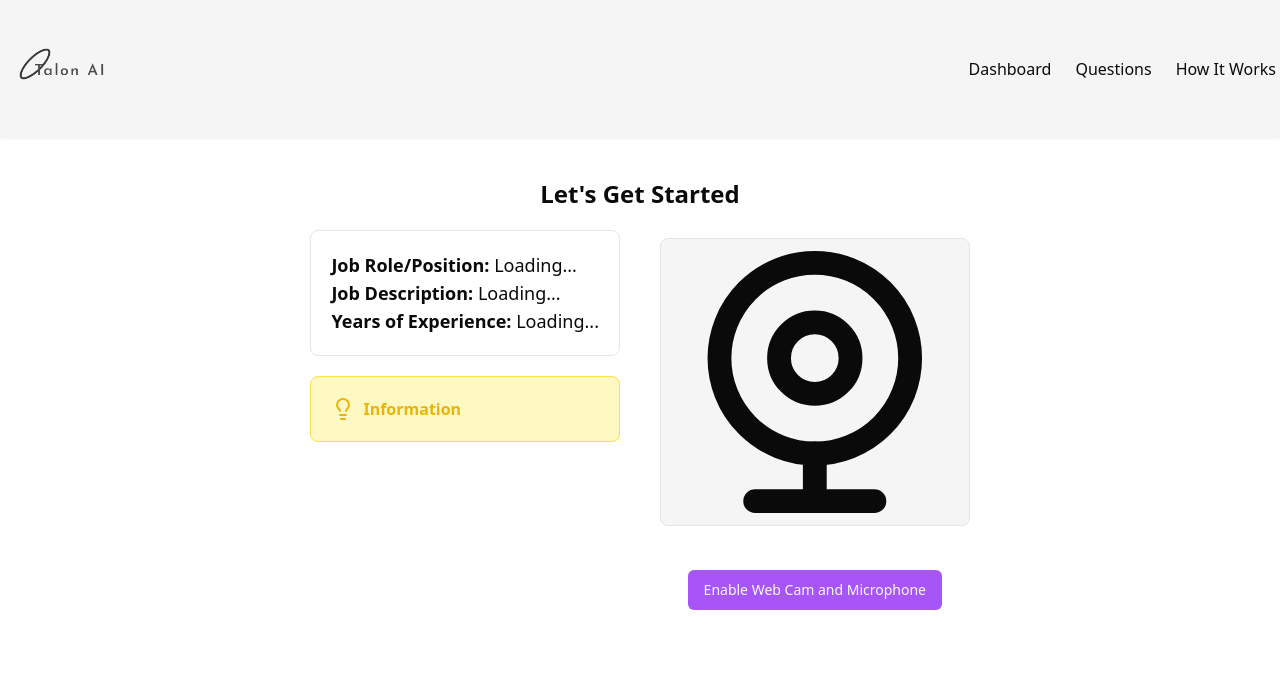
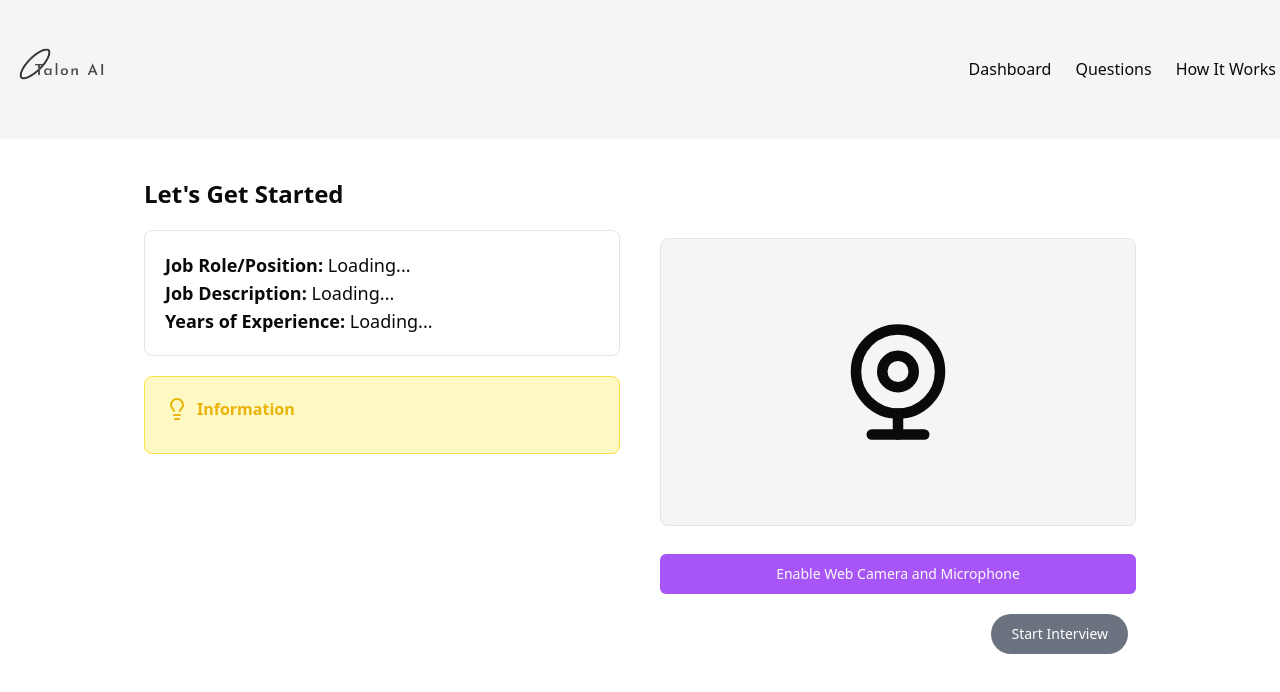
Before and after one commit to tkarusala001/talon-ai, a Next.js app: page /dashboard/interview/1 in a window 1280 px wide. Shown: the top 692 px of the page. Built offline with nearby package versions, Linux system fonts and the light colour scheme; no server answers; the database is empty.

Commit message:
finished interview intro screen

```diff
--- a/app/(auth)/sign-in/[[...sign-in]]/page.jsx
+++ b/app/(auth)/sign-in/[[...sign-in]]/page.jsx
@@ -33,7 +33,7 @@ export default function Page() {
         </h2>
 
         <p className="mt-4 leading-relaxed text-white/90">
-        Talon AI is designed for coding and computer science professionals. Practice interviews with tailored questions based on your experience and job description, record your responses, and get detailed feedback with tips for improvement, along with a performance rating to sharpen your skills.
+        Talon AI is designed for anyone that is seeking employment. Practice interviews with tailored questions based on your experience and job description, record your responses, and get detailed feedback with tips for improvement, along with a performance rating to sharpen your skills.
         </p>
       </div>
     </section>
--- a/app/dashboard/_components/AddNewInterview.jsx
+++ b/app/dashboard/_components/AddNewInterview.jsx
@@ -86,7 +86,7 @@ function AddNewInterview() {
             <h2>Add Details About Your Job Position/Role, Job Description, and Years of Experience</h2>
             <div className='mt-7 my-3'>
               <label>Job Position/Role</label>
-              <Input placeholder='Ex. Full Stack Developer' required
+              <Input placeholder='Ex. Software Engineer' required
               onChange={(event) =>setJobPosition(event.target.value)}/>
             </div>
             <div className='my-3'>
--- a/app/dashboard/interview/[interviewID]/page.jsx
+++ b/app/dashboard/interview/[interviewID]/page.jsx
@@ -11,9 +11,10 @@ import Webcam from 'react-webcam'
 function Interview({params}) {
 
     const [interviewData, setInterviewData]= useState();
-    const [WebCamEnabled, setWebCamEnabled]= useState(false);
+    const [webCamEnabled, setWebCamEnabled]= useState(false);
     useEffect(() => {
         getInterviewDetails();
+
     }, )
 
     const getInterviewDetails = async () => {
@@ -22,50 +23,48 @@ function Interview({params}) {
             setInterviewData(result[0])
     }
 
+
   return (
-    <div className='my-10 flex justify-center flex-col items-center'>
+    <div className='my-10 '>
         <h2 className='font-bold text-2xl'>Let's Get Started</h2>
-        <div className='grid grid-cols-1 md:grid-cols-2 gap-10'>
+        <div className='grid grid-cols-1  md:grid-cols-2 gap-10'>
 
-        <div className='flex flex-col my-5 gap-5 '>
-            <div className='p-5 rounded-lg border'>
+        <div className='flex flex-col my-5 gap-5'>
+        <div className='p-5 rounded-lg border'>
         <h2 className='text-lg'><strong>Job Role/Position:</strong> {interviewData ? interviewData.jobPosition : 'Loading...'}</h2>
         <h2 className='text-lg'><strong>Job Description:</strong> {interviewData ? interviewData.jobDescription : 'Loading...'}</h2>
         <h2 className='text-lg'><strong>Years of Experience:</strong> {interviewData ? interviewData.jobExperience : 'Loading...'}</h2>
         </div>
         <div className='p-5 border rounded-lg border-yellow-300 bg-yellow-100'>
             <h2 className='flex gap-2 items-center text-yellow-500'><Lightbulb/><strong>Information</strong></h2>
-            <h2>{process.env.NEXT_PUBLIC_INFORMATION}</h2>
+            <h2 className='mt-3 text-black'>{process.env.NEXT_PUBLIC_INFORMATION}</h2>
         </div>
         </div>
-
         <div>
-    {WebCamEnabled ? (
-        <Webcam
+            {webCamEnabled?<Webcam
             onUserMedia={() => setWebCamEnabled(true)}
             onUserMediaError={() => setWebCamEnabled(false)}
             mirrored={true}
             style={{
-                height: 300,
-                width: 300,
+                height: 400,
+                width: 450,
             }}
-        />
-    ) : (
-        <div className='grid grid-rows-2 justify-items-center'>
-            <WebcamIcon className='h-72 w-full my-7 bg-secondary rounded-lg border' />
-            <Button className='bg-purple-500 hover:bg-purple-200 mt-4' onClick={() => setWebCamEnabled(true)}>
-                Enable Web Cam and Microphone
-            </Button>
-        </div>
-    )}
-</div>
-
+            />
+            :
+            <>
+            <WebcamIcon className='h-72 w-full my-7 p-20 bg-secondary rounded-lg border' />
+            <Button onClick={() => setWebCamEnabled(true)} className=' mb-3 bg-purple-500 hover:bg-purple-300 w-full'>Enable Web Camera and Microphone</Button>
+            </>
+            }
         </div>
 
         </div>
+        <div className='flex justify-end items-end'>
+        <Button className='mt-2 text-white bg-gray-500 hover:bg-gray-200 focus:outline-none focus:ring-4 focus:ring-gray-300 font-medium rounded-full text-sm px-5 py-2.5 me-2 mb-2 dark:bg-gray-800 dark:hover:bg-gray-700 dark:focus:ring-gray-700 dark:border-gray-700'>Start Interview</Button>
+        </div>
 
+     </div>
   )
 }
 
-
 export default Interview
```
